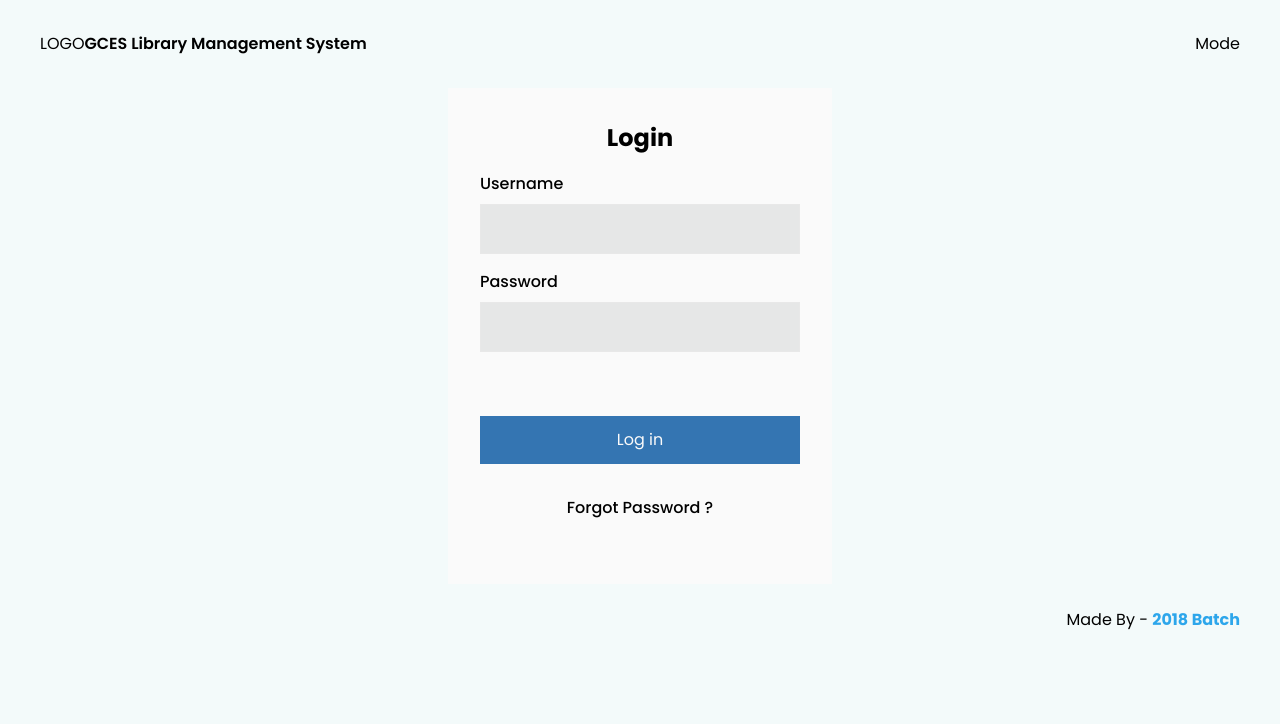
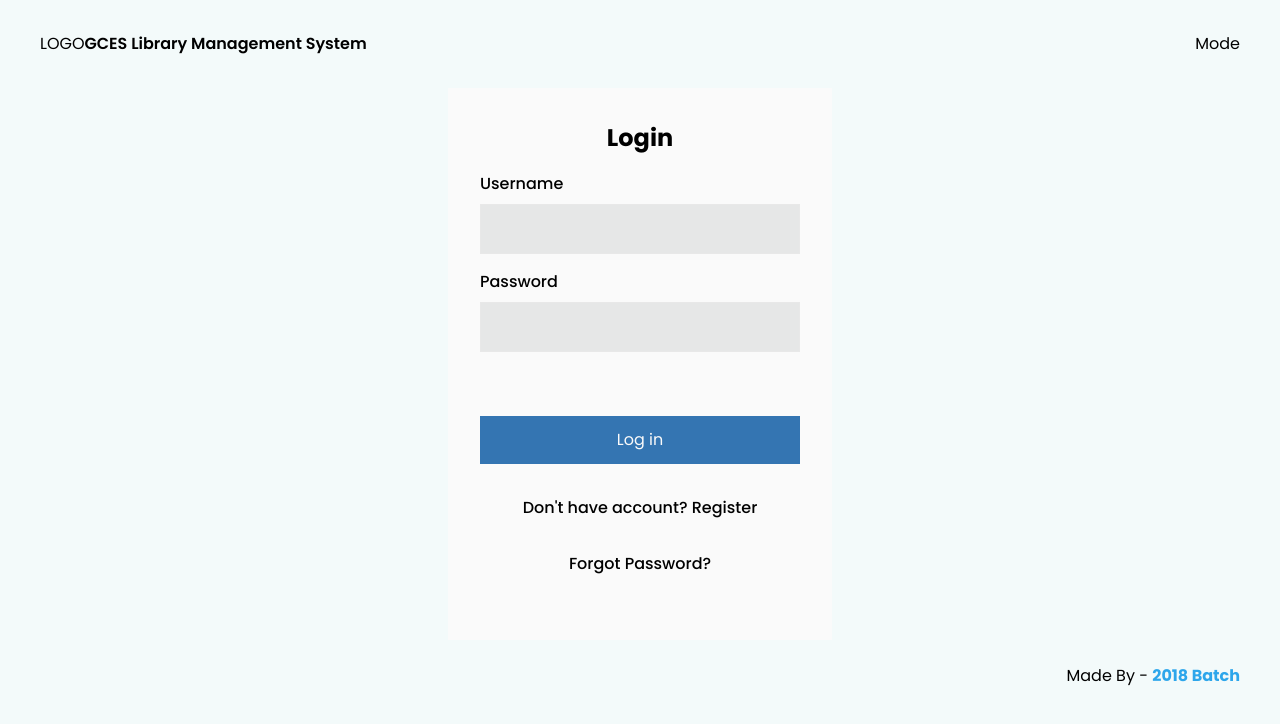
Before and after one commit to alsongarbuja/GCES-LMS, a React (Create React App) app: page / in a window 1280 px wide. Shown: the top 724 px of the page. Built offline with nearby package versions, Linux system fonts and the light colour scheme.

Commit message:
feature: add register text

```diff
--- a/src/pages/auth/Login.tsx
+++ b/src/pages/auth/Login.tsx
@@ -13,7 +13,8 @@ const Login = () => {
             <InputField name="password" text="Password" type="password" onChange={()=>{}}/>
             <SubmitButton text="Log in" />
           </form>
-          <p>Forgot Password ?</p>
+          <p>Don't have account? Register</p>
+          <p>Forgot Password?</p>
         </div>
       </main>
     </UserLayout>
```
